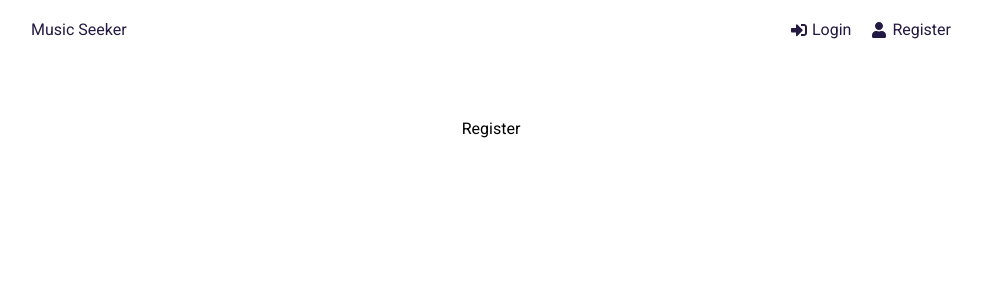
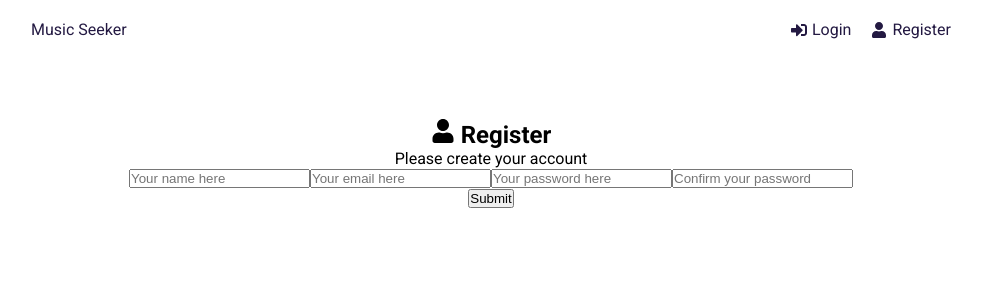
Before and after one commit to marianagrana2/projectFullstackFrontend, a React (Vite) app: page /register in a window 1280 px wide. Shown: the top 300 px of the page, without its empty margins (149-1131 px from the left). Built offline with nearby package versions, Linux system fonts and the light colour scheme.

Commit message:
✨ login & register base

```diff
--- a/src/index.css
+++ b/src/index.css
@@ -31,7 +31,7 @@ a{
 }
 .header .logo a:hover{
     color:#483D8B;
-    border-bottom: 3px solid #5e548e;
+    border-bottom: 2px solid #5e548e;
 }
 .header ul {
     display: flex;
@@ -52,7 +52,7 @@ a{
 
 .header ul li a:hover {
     color:#483D8B;
-    border-bottom: 3px solid #5e548e;
+    border-bottom: 2px solid #5e548e;
 }
 
 .header ul li a svg {
--- a/src/pages/Login.jsx
+++ b/src/pages/Login.jsx
@@ -1,7 +1,43 @@
+import { FaSignInAlt} from 'react-icons/fa'
 
 const login = () => {
   return (
-    <div>login</div>
+    <>
+    <section className="heading">
+        <h1>
+        <FaSignInAlt/> Login
+        </h1>
+        <p>Please create your account</p>
+    </section>
+    <section className="form">
+        <form>
+            <div className="form-group">
+            <input
+                type="email"
+                className="form-control"
+                id="email"
+                name='email'
+                placeholder='Your email here'
+                 />
+                 <input
+                type="password"
+                className="form-control"
+                id="password"
+                name='password'
+                placeholder='Your password here'
+                 />
+            </div>
+            <div className="form-group">
+                <button
+                type="submit"
+                className="btn btn-block"
+                >
+                    Submit
+                </button>
+            </div>
+            </form>
+    </section>
+    </>
   )
 }
 
--- a/src/pages/Register.jsx
+++ b/src/pages/Register.jsx
@@ -1,7 +1,60 @@
+import { FaUser} from 'react-icons/fa'
 
 const Register = () => {
   return (
-    <div>Register</div>
+    <>
+    <section className="heading">
+        <h1>
+        <FaUser /> Register
+        </h1>
+        <p>Please create your account</p>
+    </section>
+    <section className="form">
+        <form>
+            <div className="form-group">
+                <input
+                type="text"
+                className="form-control"
+                id="name"
+                name='name'
+                placeholder='Your name here'
+
+                 />
+                 <input
+                type="email"
+                className="form-control"
+                id="email"
+                name='email'
+                placeholder='Your email here'
+
+                 />
+                 <input
+                type="password"
+                className="form-control"
+                id="password"
+                name='password'
+                placeholder='Your password here'
+
+                 />
+                 <input
+                type="password"
+                className="form-control"
+                id="password2"
+                name='password2'
+                placeholder='Confirm your password'
+                 />
+            </div>
+            <div className="form-group">
+                <button
+                type="submit"
+                className="btn btn-block"
+                >
+                    Submit
+                </button>
+            </div>
+        </form>
+    </section>
+    </>
   )
 }
 
```
